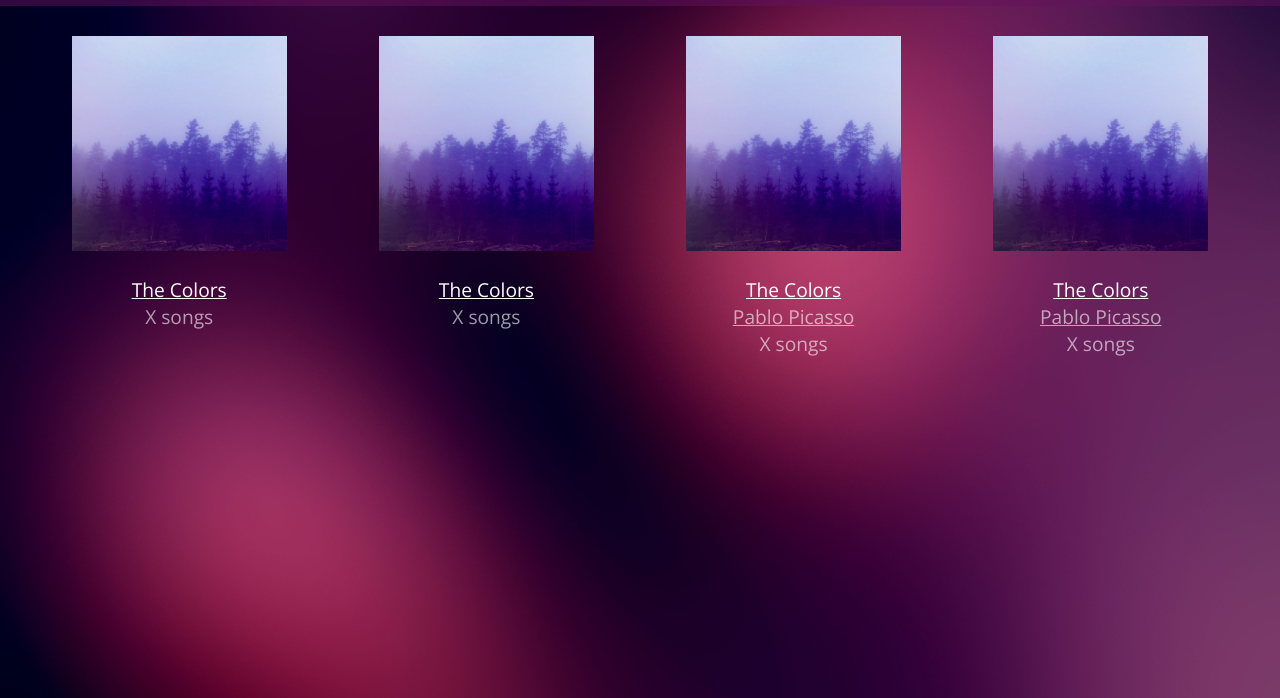
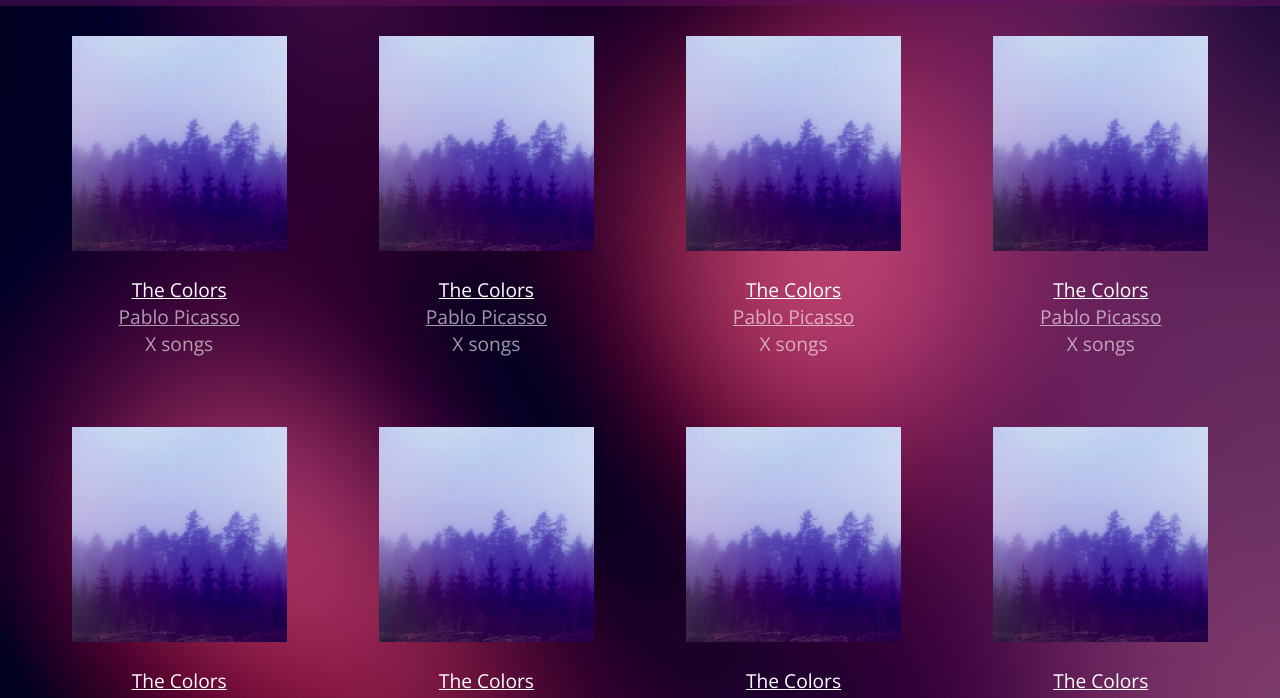
Before and after one commit to vrcooper/bloc-jams, a plain HTML site: page collection.html in a window 1280 px wide. Shown: the part 94-792 px from the top of the page. Drawn offline with nearby package versions, Linux system fonts and the light colour scheme.

Commit message:
removed static templates and created collection view js file.

```diff
--- a/collection.html
+++ b/collection.html
@@ -18,56 +18,9 @@
                 <a href="collection.html" class="navbar-link">collection</a>
             </div>
         </nav>
+        <section class="album-covers container clearfix">
 
-        <section class="album-covers container clearfix">
-            <div class="collection-album-container column fourth">
-                <img src="assets/images/album_covers/01.png"/>
-                <div class="collection-album-info caption">
-                    <p>
-                        <a class="album-name" href="album.html">The Colors</a>
-                        <br/>
-                        X songs
-                        <br/>
-                    </p>
-                </div>
-            </div>
-            <div class="collection-album-container column fourth">
-                <img src="assets/images/album_covers/01.png"/>
-                <div class="collection-album-info caption">
-                    <p>
-                        <a class="album-name" href="album.html">The Colors</a>
-                        <br/>
-                        X songs
-                        <br/>
-                    </p>
-                </div>
-            </div>
-            <div class="collection-album-container column fourth">
-                <img src="assets/images/album_covers/01.png"/>
-                <div class="collection-album-info caption">
-                    <p>
-                        <a class="album-name" href="album.html">The Colors</a>
-                        <br/>
-                        <a href="album.html">Pablo Picasso</a>
-                        <br/>
-                        X songs
-                        <br/>
-                    </p>
-                </div>
-            </div>
-            <div class="collection-album-container column fourth">
-                <img src="assets/images/album_covers/01.png"/>
-                <div class="collection-album-info caption">
-                    <p>
-                        <a class="album-name" href="album.html">The Colors</a>
-                        <br/>
-                        <a href="album.html">Pablo Picasso</a>
-                        <br/>
-                        X songs
-                        <br/>
-                    </p>
-                </div>
-            </div>
         </section>
+        <script src="scripts/collection.js"></script>
     </body>
 </html>
--- /dev/null
+++ b/scripts/collection.js
@@ -0,0 +1,26 @@
+var collectionItemTemplate =
+        '<div class="collection-album-container column fourth">'
+        + '<img src="assets/images/album_covers/01.png"/>'
+        + '<div class="collection-album-info caption">'
+        + '  <p>'
+        + '     <a class="album-name" href="album.html"> The Colors </a>'
+        + ' <br/>'
+        + ' <a href="/album.html"> Pablo Picasso </a>'
+        + ' <br/>'
+        + ' X songs'
+        + ' <br/>'
+        + ' </p> '
+        + ' </div> '
+        + ' </div> '
+        ;
+
+    window.onload = function() {
+
+        var collectionContainer = document.getElementsByClassName('album-covers')[0];
+
+            collectionContainer.innerHTML = '';
+
+            for (var i = 0; i < 12; i++)  {
+                collectionContainer.innerHTML += collectionItemTemplate;
+                 }
+            }
```
